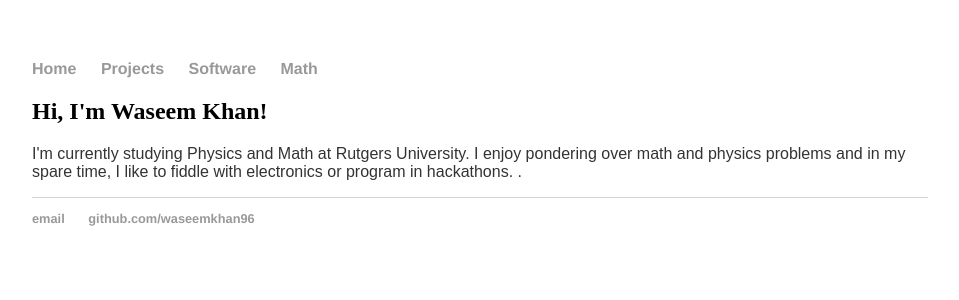
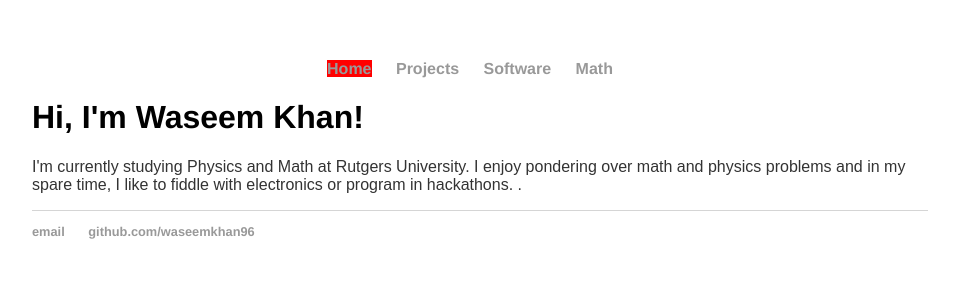
Before and after one commit to wasdkhan/wasdkhan.github.io, a Jekyll site: the page built from index.html, in a window 1280 px wide. Shown: the top 300 px of the page, without its empty margins (160-1119 px from the left). Built offline with Jekyll 4.4.1, drawn with Linux system fonts in a browser that asks for light colours.

Commit message:
js script

```diff
--- a/_layouts/default.html
+++ b/_layouts/default.html
@@ -6,14 +6,22 @@
 			<link rel="stylesheet" type="text/css" href="/css/main.css">
 		</head>
 		<body>
-			<nav>
+			<center><nav>
 	    		<ul>
 	        		<li><a href="/">Home</a></li>
 	        		<li><a href="/projects">Projects</a></li>
 	        		<li><a href="/software">Software</a></li>
 	        		<li><a href="/math">Math</a></li>
 	    		</ul>
-			</nav>
+			</nav></center>
+			<script>
+				for (var i = 0; i < document.links.length; i++) {
+					    if (document.links[i].href == document.URL) {
+					        document.links[i].className = 'active';
+					    }
+					    else {document.links[0].className = 'active';}
+				}
+			</script>
 			<div class="container">
 
 			{{ content }}
--- a/css/main.css
+++ b/css/main.css
@@ -19,6 +19,7 @@ a {
 a:hover {
     text-decoration: underline;
 }
+a.active {background:red;}
 h1 {
     font-size: 2em;
     font-family:'Helvetica', 'Arial', 'Sans-Serif';
--- a/index.html
+++ b/index.html
@@ -3,6 +3,6 @@ layout: default
 title: Waseem Khan
 ---
 <div class="blurb">
-	<h2>Hi, I'm Waseem Khan!</h2>
+	<h1>Hi, I'm Waseem Khan!</h1>
 	<p>I'm currently studying Physics and Math at Rutgers University. I enjoy pondering over math and physics problems and in my spare time, I like to fiddle with electronics or program in hackathons. .</p>
 </div><!-- /.blurb -->
```
